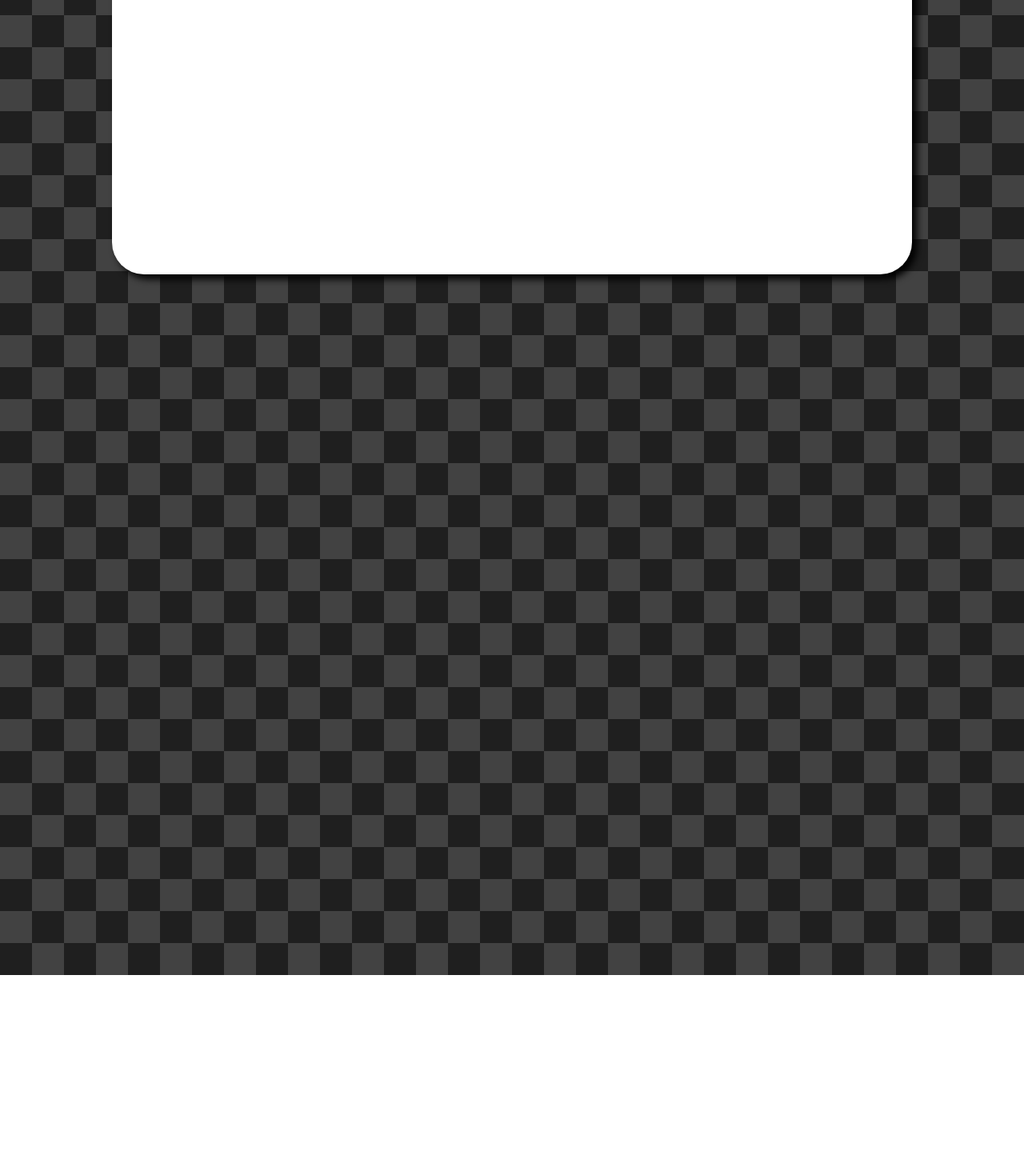
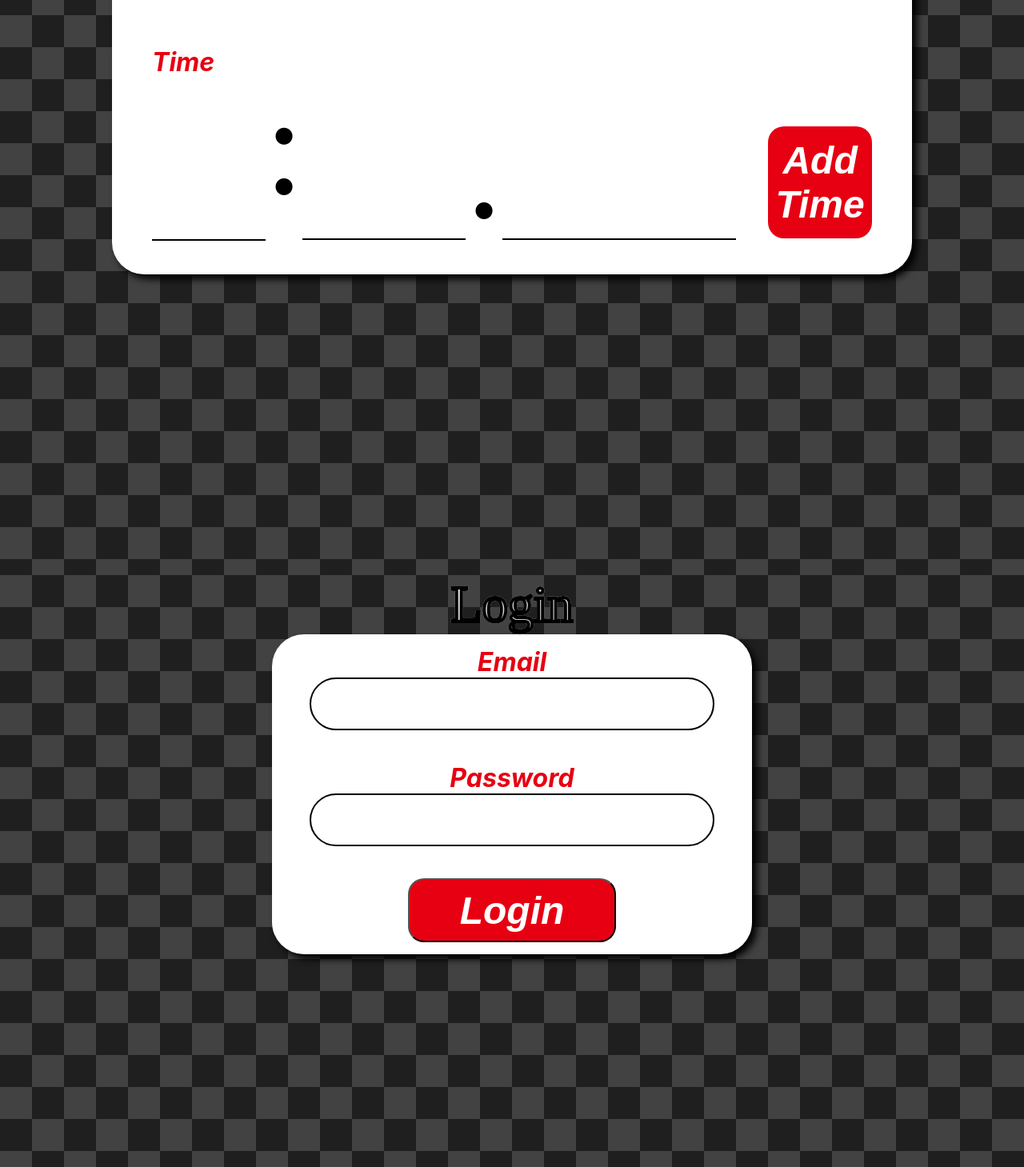
Before and after one commit to granthendrickson/mario-kart-tracker, a React (Create React App) app: page / in a window 1280 px wide. Shown: the part 8491-9950 px from the top of the page at 80% size. Before the commit the page ends 9710 px from the top, so only its background shows below. Built offline with nearby package versions, Linux system fonts and the light colour scheme.

Commit message:
UI for add time and login

```diff
--- a/src/App.js
+++ b/src/App.js
@@ -7,6 +7,7 @@ import Records from './components/Records';
 import Points from './components/Points';
 import Tracks from './components/Tracks';
 import AddTime from './components/AddTime';
+import Login from './components/Login';
 
 function App() {
   return (
@@ -17,6 +18,7 @@ function App() {
       <Points />
       <Tracks />
       <AddTime />
+      <Login />
     </div>
   );
 }
--- a/src/components/AddTime.jsx
+++ b/src/components/AddTime.jsx
@@ -1,4 +1,4 @@
-import React from 'react';
+import React, { useRef } from 'react';
 
 // Styles
 import '../styles/addTime.css';
@@ -8,6 +8,38 @@ import banner from '../images/scroller4.png';
 import marioHero from '../images/MK8_Mario_Toad_Mechanics_Artwork.png';
 
 export default function AddTime() {
+  const minutesRef = useRef(null);
+  const secondsRef = useRef(null);
+  const millisecondsRef = useRef(null);
+  const addTimeButtonRef = useRef(null);
+
+  const handleMinutesInput = (event) => {
+    const minutes = event.target.value;
+    if (minutes.length === 1) {
+      secondsRef.current.focus();
+    }
+  };
+
+  const handleSecondsInput = (event) => {
+    const seconds = event.target.value;
+    if (seconds.length === 2) {
+      millisecondsRef.current.focus();
+    }
+    if (seconds.length === 0) {
+      minutesRef.current.focus();
+    }
+  };
+
+  const handleMillisecondsInput = (event) => {
+    const milliseconds = event.target.value;
+    if (milliseconds.length === 3) {
+      addTimeButtonRef.current.focus();
+    }
+    if (milliseconds.length === 0) {
+      secondsRef.current.focus();
+    }
+  };
+
   return (
     <div className='add-time'>
       <div className='divider-add-time'>
@@ -46,7 +78,45 @@ export default function AddTime() {
               />
             </div>
           </div>
-          <div className='add-time-form-bottom'></div>
+          <div className='add-time-form-bottom'>
+            <div className='add-time-form-bottom-third'>
+              <label htmlFor='minutes'>Time</label>
+              <input
+                type='text'
+                className='time-input'
+                name='minutes'
+                id='time-input-minutes'
+                onInput={handleMinutesInput}
+                ref={minutesRef}
+              />
+            </div>
+            <span id='time-colon'>:</span>
+            <input
+              type='text'
+              className='time-input'
+              name='seconds'
+              id='time-input-seconds'
+              onInput={handleSecondsInput}
+              ref={secondsRef}
+            />
+            <span id='time-period'>.</span>
+            <input
+              type='text'
+              className='time-input'
+              name='milliseconds'
+              id='time-input-milliseconds'
+              onInput={handleMillisecondsInput}
+              ref={millisecondsRef}
+            />
+            <button
+              id='add-time-button'
+              ref={addTimeButtonRef}
+            >
+              Add
+              <br />
+              Time
+            </button>
+          </div>
         </div>
       </div>
     </div>
--- /dev/null
+++ b/src/components/Login.jsx
@@ -0,0 +1,39 @@
+import React from 'react';
+
+// Styles
+import '../styles/login.css';
+
+export default function Login() {
+  return (
+    <div className='login'>
+      <div
+        className='section-header'
+        id='login-header'
+      >
+        Login
+      </div>
+      <div className='login-form-container'>
+        <div className='login-form'>
+          <label htmlFor='email'>Email</label>
+          <input
+            type='text'
+            name='email'
+            id='user-email'
+          />
+          <label
+            htmlFor='password'
+            id='user-password-header'
+          >
+            Password
+          </label>
+          <input
+            type='text'
+            name='password'
+            id='user-password'
+          />
+          <button id='login-button'>Login</button>
+        </div>
+      </div>
+    </div>
+  );
+}
--- a/src/styles/addTime.css
+++ b/src/styles/addTime.css
@@ -2,7 +2,7 @@
   background-image: url('../images/darkTiles.png');
   background-repeat: repeat;
 
-  height: 2000px;
+  height: 1500px;
   position: relative;
 }
 
@@ -15,8 +15,6 @@
 .add-time-form {
   background-color: white;
 
-  display: flex;
-  justify-content: center;
 
   margin-top: 80px;
   width: 1000px;
@@ -29,7 +27,7 @@
 .add-time-form-top {
   display: flex;
   position: relative;
-  margin-top: 100px;
+  margin: 80px auto;
   width: 90%;
 }
 
@@ -39,6 +37,67 @@
 
 .add-time-form-top-right {
   width: 50%;
+}
+
+.add-time-form-bottom {
+  display: flex;
+  margin: auto;
+  width: 90%;
+}
+
+.time-input {
+  border: 0 !important;
+  border-bottom: 2px solid black !important;
+  border-radius: 0 !important;
+
+  height: 200px !important;
+
+  font-size: 10rem !important;
+  text-align: center;
+}
+
+#time-input-minutes {
+  width: 120px !important;
+}
+
+#time-input-seconds {
+  width: 182px !important;
+  margin-top: 38px;
+}
+
+#time-input-milliseconds {
+  width: 270px !important;
+  margin-top: 38px;
+}
+
+#time-colon {
+  font-size: 10rem;
+
+  margin-top: 30px;
+}
+
+#time-period {
+  font-size: 10rem;
+
+  margin-top: 60px;
+}
+
+#add-time-button {
+  background-color: #E60012;
+
+  margin-top: 100px;
+  margin-left: 40px;
+  width: 180px;
+  height: 140px;
+  border-radius: 20px;
+  border: none;
+
+  text-align: center;
+  font: 'Roboto';
+  font-weight: bold;
+  font-style: italic;
+  font-size: 3rem;
+  color: white;
 }
 
 label {
--- /dev/null
+++ b/src/styles/login.css
@@ -0,0 +1,50 @@
+.login {
+  background-image: url('../images/darkTiles.png');
+  background-repeat: repeat;
+
+  height: 1000px;
+  position: relative;
+}
+
+#login-header {
+  padding-top: 0px !important;
+}
+
+.login-form-container {
+  display: flex;
+  justify-content: center;
+}
+
+.login-form {
+  background-color: white;
+
+  width: 600px;
+  height: 400px;
+  border-radius: 40px;
+  box-shadow: 6px 6px 10px black;
+
+  display: flex;
+  flex-direction: column;
+  justify-content: center;
+  align-items: center;
+}
+
+#user-password-header {
+  margin-top: 40px;
+}
+
+#login-button {
+  background-color: #E60012;
+
+  width: 260px;
+  height: 80px;
+  margin-top: 40px;
+  border-radius: 20px;
+
+  text-align: center;
+  font: 'Roboto';
+  font-weight: bold;
+  font-style: italic;
+  font-size: 3rem;
+  color: white;
+}
```
